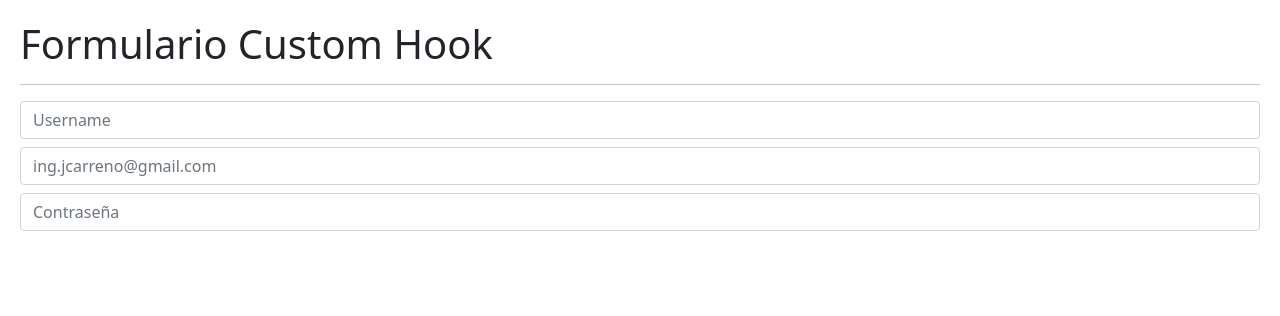
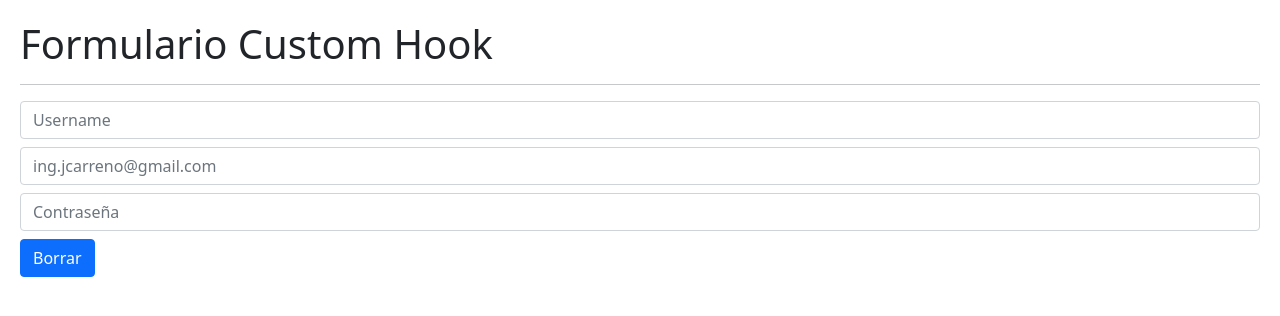
Before and after one commit to ing-jose-rafael/react-gifexpert, a React (Vite) app: page / in a window 1280 px wide. Shown: the top 316 px of the page. Built offline with nearby package versions, Linux system fonts and the light colour scheme.

Commit message:
Implementar funcionalidad de Reset

```diff
--- a/src/02-useEffect/FormWithCustomHook.jsx
+++ b/src/02-useEffect/FormWithCustomHook.jsx
@@ -1,14 +1,13 @@
 import { useForm } from "../hooks/useForm"
 
 export const FormWithCustomHook = () => {
-  const { formState, onInputChange } = useForm({
-      username:'',
-      email:'',
-      password:''
-    });
+  const { formState, onInputChange, username, email, password,onResetForm } = useForm({
+    username: '',
+    email: '',
+    password: ''
+  });
 
-    const {username,email,password} = formState;
-
+  // const {username,email,password} = formState;
 
   return (
     <>
@@ -20,7 +19,7 @@
         placeholder="Username"
         name="username"
         value={username}
-        onChange={ onInputChange }
+        onChange={onInputChange}
       />
       <input
         type="email"
@@ -28,7 +27,7 @@
         placeholder="ing.jcarreno@gmail.com"
         name="email"
         value={email}
-        onChange={ onInputChange }
+        onChange={onInputChange}
       />
       <input
         type="password"
@@ -36,8 +35,13 @@
         placeholder="Contraseña"
         name="password"
         value={password}
-        onChange={ onInputChange }
+        onChange={onInputChange}
       />
+      <button
+        className="btn btn-primary mt-2"
+        onClick={onResetForm}>
+        Borrar
+      </button>
     </>
   )
 }
--- a/src/hooks/useForm.js
+++ b/src/hooks/useForm.js
@@ -12,8 +12,14 @@
     })
   };
 
+  const onResetForm = () => {
+    setFormState(initialForm)
+  }
+
   return {
+    ...formState,
     formState,
-    onInputChange
+    onInputChange,
+    onResetForm
   }
 }
```
